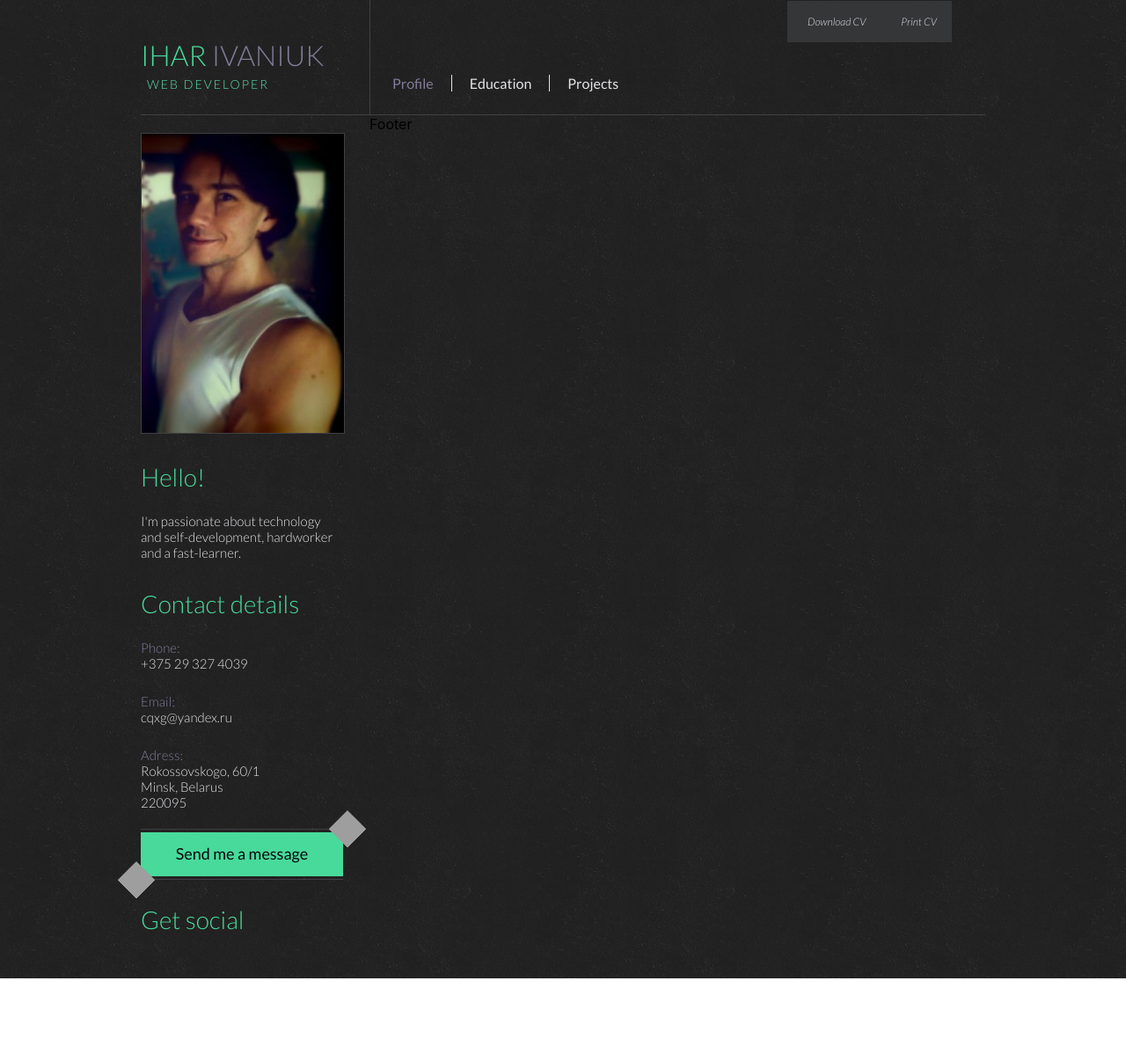
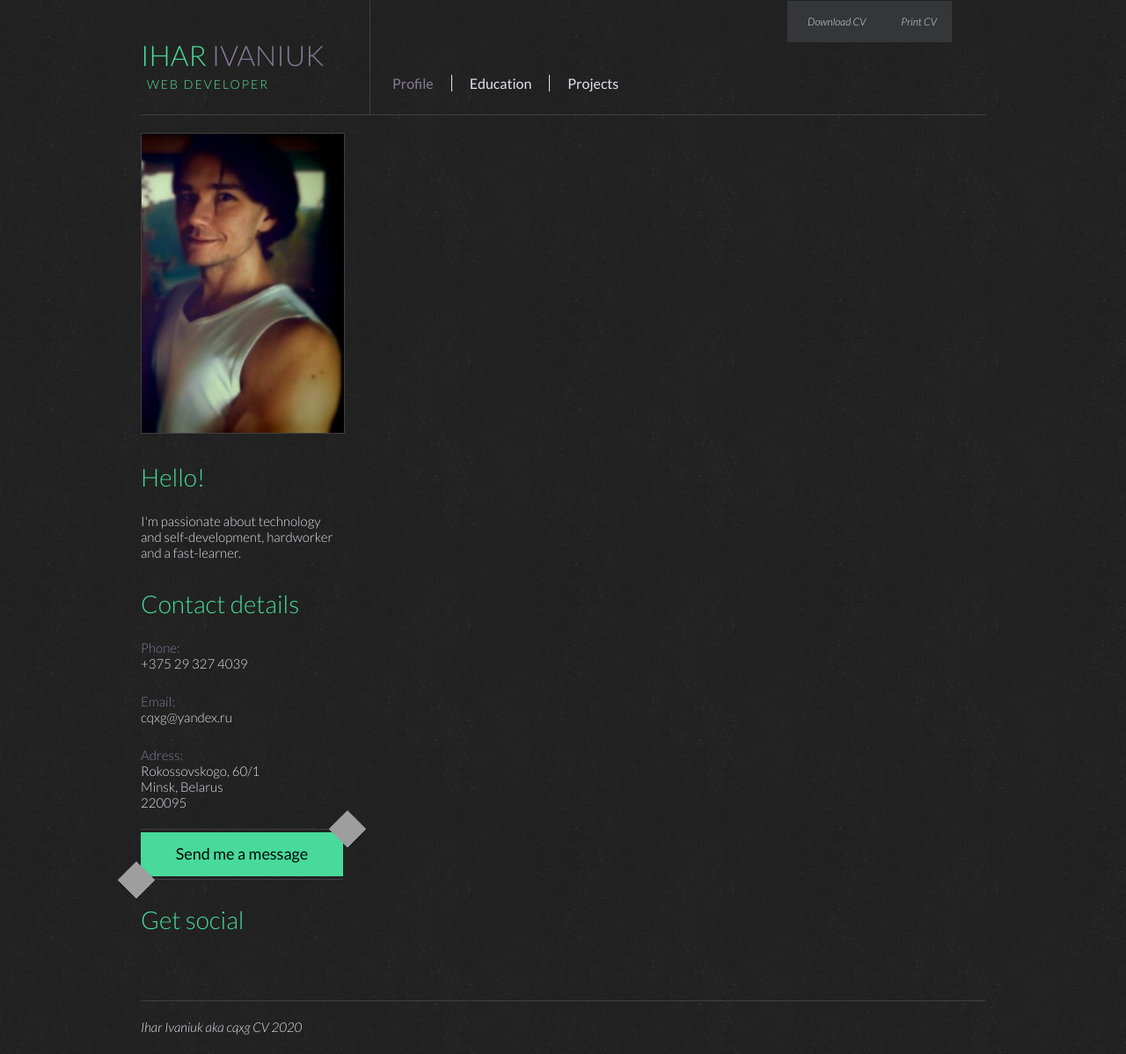
Before and after one commit to cqxg/rsschool-2019Q1-cv, a React (Create React App) app: page / in a window 1280 px wide. Shown: the whole page at 88% size. Before the commit the page ends 1112 px from the top, so only its background shows below. Built offline with nearby package versions, Linux system fonts and the light colour scheme.

Commit message:
fix: simple styles fix

```diff
--- a/src/Styles/styles.css
+++ b/src/Styles/styles.css
@@ -461,6 +461,10 @@ li:before {
     background-color: #48DA9B;
 }
 
+#footer {
+    margin-top: 25px;
+}
+
 .footer_name {
 	font-style: italic;
 	margin-top: 20px;
@@ -484,18 +488,3 @@ li:before {
 	right: 70px;
 	cursor: default;
 }
-
-.philosophy_content {
-	margin-top: 20px;
-}
-
-.philosophy_content p {
-	margin: 0;
-	width: 370px;
-	float: left;
-}
-
-.philosophy_content ul {
-	float: left;
-	padding-left: 40px;
-}
--- a/src/components/Footer/Footer.js
+++ b/src/components/Footer/Footer.js
@@ -1,9 +1,12 @@
 import React from 'react';
 
 const Footer = () => (
-  <div>
-            Footer
-  </div>
+  <>
+    <div className="clear" />
+    <div id="footer">
+      <p className="footer_name">Ihar Ivaniuk aka cqxg CV 2020</p>
+    </div>
+  </>
 );
 
 export default Footer;
--- a/src/components/Header/Navbar.js
+++ b/src/components/Header/Navbar.js
@@ -2,13 +2,13 @@ import React from 'react';
 import { NavLink } from 'react-router-dom';
 
 const Navbar = () => (
-    <nav >
-        <ul class="header_menu horizontal_list">
-            <li><NavLink to="/profile" class="no_border purple">Profile</NavLink></li>
-            <li><NavLink to="/education" href="https://github.com/cqxg">Education</NavLink></li>
-            <li><NavLink to="/projects" href="https://github.com/cqxg">Projects</NavLink></li>
-        </ul>
-    </nav>
+  <nav>
+    <ul className="header_menu horizontal_list">
+      <li><NavLink to="/profile" class="no_border purple">Profile</NavLink></li>
+      <li><NavLink to="/education" href="https://github.com/cqxg">Education</NavLink></li>
+      <li><NavLink to="/projects" href="https://github.com/cqxg">Projects</NavLink></li>
+    </ul>
+  </nav>
 );
 
 export default Navbar;
--- a/src/components/Main/Education.js
+++ b/src/components/Main/Education.js
@@ -1,9 +1,9 @@
 import React from 'react';
 
 const Education = () => (
-    <div>
+  <div>
         Education
-    </div>
+  </div>
 );
 
 export default Education;
--- a/src/components/Main/Profile.js
+++ b/src/components/Main/Profile.js
@@ -1,9 +1,9 @@
 import React from 'react';
 
 const Profile = () => (
-    <div>
+  <div>
         Profile
-    </div>
+  </div>
 );
 
 export default Profile;
--- a/src/components/Main/Projects.js
+++ b/src/components/Main/Projects.js
@@ -1,9 +1,9 @@
 import React from 'react';
 
 const Projects = () => (
-    <div>
+  <div>
         Projects
-    </div>
+  </div>
 );
 
 export default Projects;
```
Also changed, not shown: src/components/Header/Header.js (+13 -6 lines), src/App.js (indentation only).
